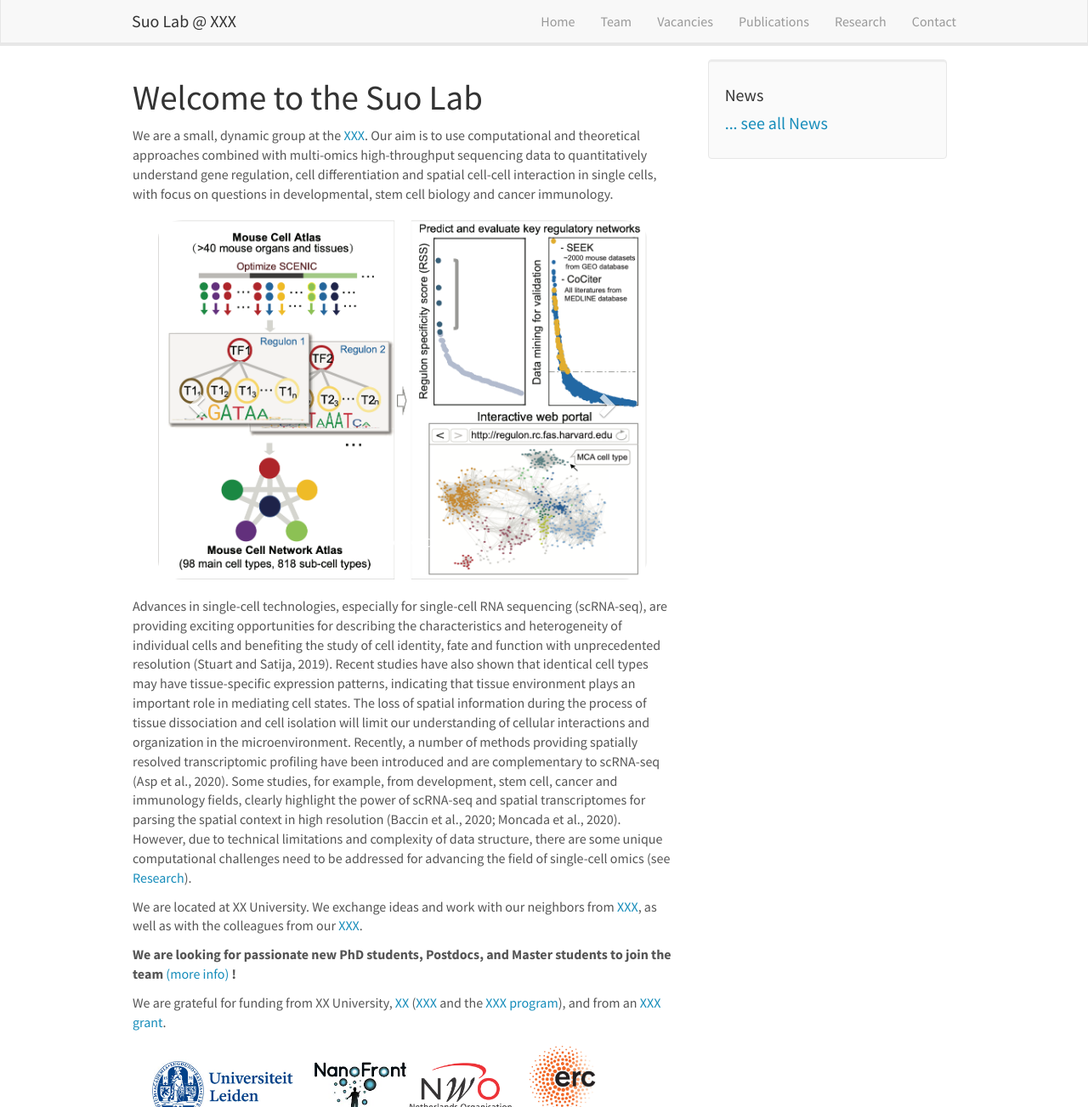
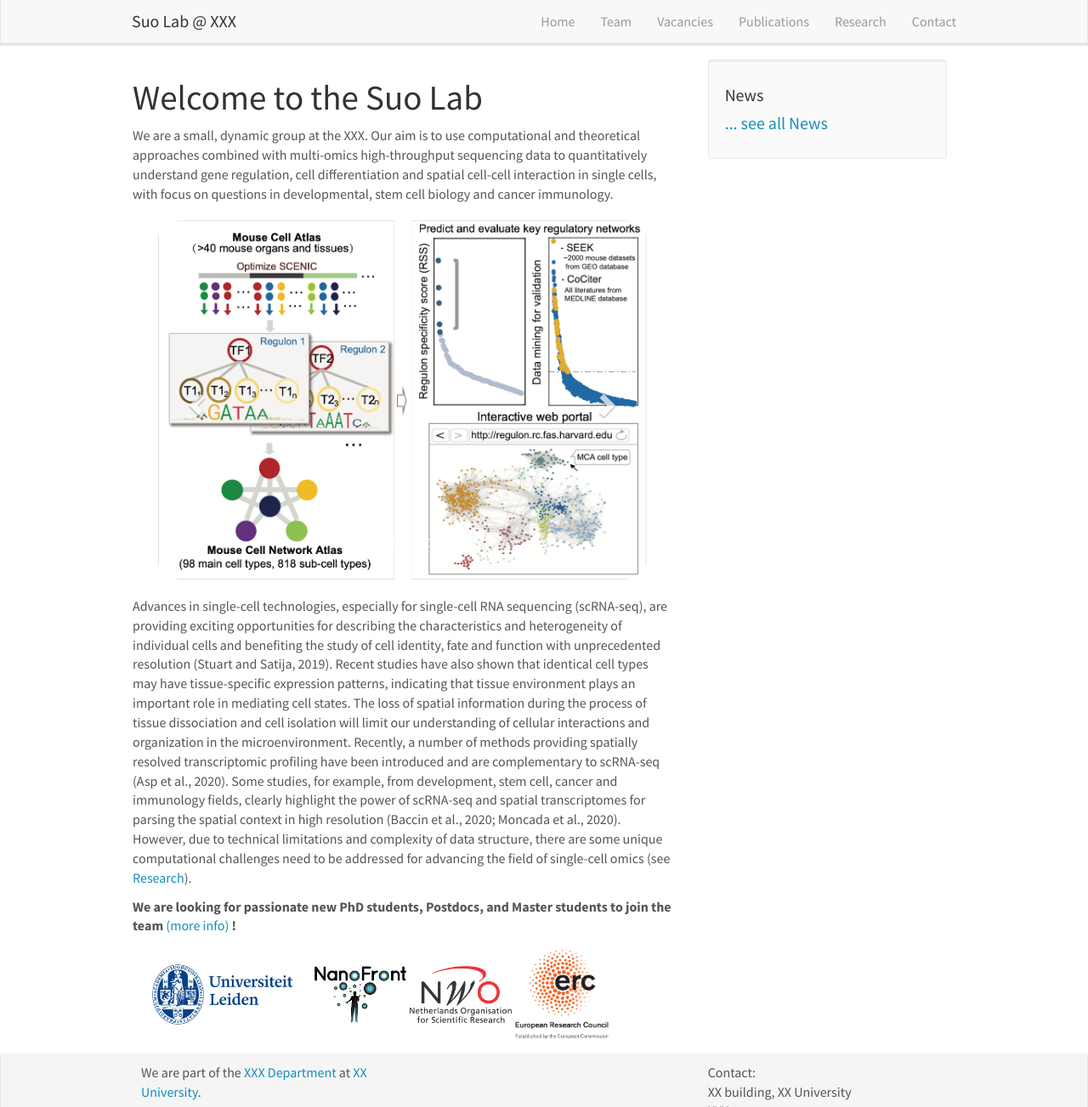
Before and after one commit to suoshengbao/suoshengbao.github.io, a Jekyll site: the page built from _pages/home.md, in a window 1280 px wide and 1303 px high. Shown: the whole window at 85% size. Built offline with Jekyll 4.4.1, drawn with Linux system fonts in a browser that asks for light colours; nearby versions of some CDN libraries.

Commit message:
Update home.md

```diff
--- a/_pages/home.md
+++ b/_pages/home.md
@@ -6,7 +6,7 @@
 permalink: /
 ---
 
-We are a small, dynamic group at the [XXX](). Our aim is to use computational and theoretical approaches combined with multi-omics high-throughput sequencing data to quantitatively understand gene regulation, cell differentiation and spatial cell-cell interaction in single cells, with focus on questions in developmental, stem cell biology and cancer immunology.
+We are a small, dynamic group at the XXX. Our aim is to use computational and theoretical approaches combined with multi-omics high-throughput sequencing data to quantitatively understand gene regulation, cell differentiation and spatial cell-cell interaction in single cells, with focus on questions in developmental, stem cell biology and cancer immunology.
 
 
 <div markdown="0" id="carousel" class="carousel slide" data-ride="carousel" data-interval="5000" data-pause="hover" >
@@ -49,12 +49,9 @@
 
 Advances in single-cell technologies, especially for single-cell RNA sequencing (scRNA-seq), are providing exciting opportunities for describing the characteristics and heterogeneity of individual cells and benefiting the study of cell identity, fate and function with unprecedented resolution (Stuart and Satija, 2019). Recent studies have also shown that identical cell types may have tissue-specific expression patterns, indicating that tissue environment plays an important role in mediating cell states. The loss of spatial information during the process of tissue dissociation and cell isolation will limit our understanding of cellular interactions and organization in the microenvironment. Recently, a number of methods providing spatially resolved transcriptomic profiling have been introduced and are complementary to scRNA-seq (Asp et al., 2020). Some studies, for example, from development, stem cell, cancer and immunology fields, clearly highlight the power of scRNA-seq and spatial transcriptomes for parsing the spatial context in high resolution (Baccin et al., 2020; Moncada et al., 2020). However, due to technical limitations and complexity of data structure, there are some unique computational challenges need to be addressed for advancing the field of single-cell omics (see [Research](research)).
 
-We are located at XX University. We exchange ideas and work with our neighbors from [XXX](), as well as with the colleagues from our [XXX]().
 
  **We are  looking for passionate new PhD students, Postdocs, and Master students to join the team** [(more info)]({{ site.url }}{{ site.baseurl }}/vacancies) **!**
 
-
-We are grateful for funding from XX University, [XX]() ([XXX]() and the [XXX program]()), and from an [XXX grant]().
 
 <figure class="fourth">
   <img src="{{ site.url }}{{ site.baseurl }}/images/logopic/Logo_Leiden.jpg" style="width: 210px">
```
